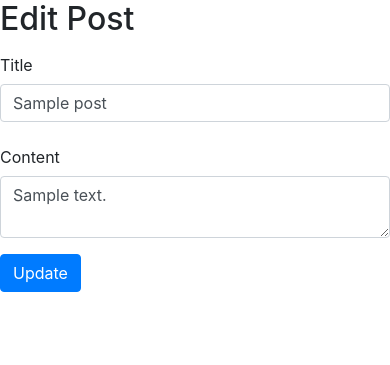
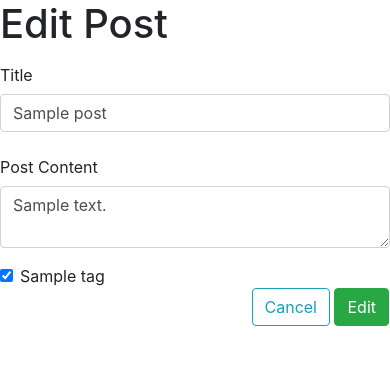
Before and after one commit to plevantis91/flask-blogly2, a Flask app: page /posts/1/edit in a window 390 px wide. Shown: the part 56-421 px from the top of the page. Run offline with Flask 3, Linux system fonts and the light colour scheme; tables that the repository leaves empty hold one stand-in row (values such as "Sample post"); some libraries are stand-ins or nearby versions.

Commit message:
finished

```diff
--- a/app.py
+++ b/app.py
@@ -1,13 +1,13 @@
 from flask import Flask, render_template, redirect, request, url_for, flash
 from flask_debugtoolbar import DebugToolbarExtension
-from models import db, connect_db, User, Post
+from models import db, connect_db, User, Post, Tag, PostTag
 
 app = Flask(__name__)
 app.config['SQLALCHEMY_DATABASE_URI'] = 'postgresql:///blogly'
 app.config['SQLALCHEMY_TRACK_MODIFICATIONS'] = False
 app.config['SECRET_KEY'] = 'hushhushhush'
 
-app.debug = True
+app.debug = False
 
 debug = DebugToolbarExtension(app)
 
@@ -17,15 +17,14 @@ with app.app_context():
     db.create_all()  # Create tables if they don't exist
     print('Tables created')
 
-
 @app.route('/')
 def home():
     # Displays a page with the list of users
     users = User.query.order_by(User.last_name, User.first_name).all()
-    return render_template('/users/index.html', users=users)
+    return render_template('users/index.html', users=users)
 
 
-@app.route('/form', methods = ["GET","POST"])
+@app.route('/users/form', methods = ["GET","POST"])
 def create_user():
     # Display page with the form to create a new user
     if request.method == 'POST':
@@ -40,7 +39,7 @@ def create_user():
 
         return redirect('/')
 
-    return render_template('/users/form.html')
+    return render_template('users/form.html')
 
 
 @app.route('/users/<int:user_id>')
@@ -76,17 +75,23 @@ def delete_user(user_id):
 
     return redirect('/')
 
-@app.route('/posts/<int:user_id>/form', methods = ['GET', 'POST'])
+# Posts routes
+
+@app.route('/users/<int:user_id>/post/form', methods = ['GET', 'POST'])
 def create_post(user_id):
     # Creates new post by specified user
     if request.method == 'GET':
         user = User.query.get_or_404(user_id)
-        return render_template('/posts/form.html', user=user)
+        tags = Tag.query.all()
+        return render_template('posts/form.html', user=user, tags=tags)
     elif request.method == 'POST':
         user = User.query.get_or_404(user_id)
+        tag_ids = [int(num) for num in request.form.getlist("tags")]
+        tags = Tag.query.filter(Tag.id.in_(tag_ids)).all()
         new_post = Post(title=request.form.get('title'),
                         content=request.form.get('content'),
-                        user=user)
+                        user=user,
+                        tags=tags)
     db.session.add(new_post)
     db.session.commit()
     flash(f"Post has been added.")
@@ -97,18 +102,21 @@ def create_post(user_id):
 def post_detail(post_id):
     # Displays page with info of a specified post
     post = Post.query.get_or_404(post_id)
-    return render_template('/posts/detail.html', post=post)
+    return render_template('posts/detail.html', post=post)
 
 @app.route('/posts/<int:post_id>/edit', methods=['GET', 'POST'])
 def edit_post(post_id):
     # Updates the post information
     if request.method == 'GET':
         post = Post.query.get_or_404(post_id)
-        return render_template('/posts/edit.html', post=post)
+        tags = Tag.query.all()
+        return render_template('/posts/edit.html', post=post, tags=tags)
     elif request.method == 'POST':
         post = Post.query.get_or_404(post_id)
         post.title = request.form.get('title')
         post.content = request.form.get('content')
+        tag_ids = [int(num) for num in request.form.getlist("posts")]
+        post.tags = Post.query.filter(Post.id.in_(tag_ids)).all()
 
     db.session.add(post)
     db.session.commit()
@@ -123,8 +131,63 @@ def delete_post(post_id):
     db.session.delete(post)
     db.session.commit()
 
-    return redirect(f'/users/{user_id}')
+    return redirect(f'/users/{post.user_id}')
 
+# Tag routes
+@app.route('/tags')
+def tags_list():
+    # Displays page with list of tags
+    tags = Tag.query.all()
+    return render_template('tags/index.html', tags=tags)
+
+@app.route('/tags/form', methods=['GET', 'POST'])
+def create_tag():
+    # Displays page with form to create a new tag
+    if request.method == 'GET':
+        posts = Post.query.all()
+        return render_template('tags/form.html', posts=posts)
+    elif request.method == 'POST':
+      post_ids = [int(num) for num in request.form.getlist("posts")]
+      posts = Post.query.filter(Post.id.in_(post_ids)).all()
+      new_tag = Tag(name=request.form['name'], posts=posts)
+
+    db.session.add(new_tag)
+    db.session.commit()
+
+    return redirect('/tags')
+
+@app.route('/tags/<int:tag_id>')
+def tag_detail(tag_id):
+    # Displays page with info of a specified tag
+    tag = Tag.query.get_or_404(tag_id)
+    return render_template('tags/detail.html', tag=tag)
+
+@app.route('/tags/<int:tag_id>/edit', methods=['GET', 'POST'])
+def edit_tag(tag_id):
+    # Updates the tag information
+    if request.method == 'GET':
+        posts=Post.query.all()
+        tag = Tag.query.get_or_404(tag_id)
+        return render_template('/tags/edit.html', tag=tag, posts=posts)
+    elif request.method == 'POST':
+        tag = Tag.query.get_or_404(tag_id)
+        tag.name = request.form.get('name')
+        post_ids = [int(num) for num in request.form.getlist("posts")]
+        tag.posts = Post.query.filter(Post.id.in_(post_ids)).all()
+
+    db.session.add(tag)
+    db.session.commit()
+
+    return redirect('/tags')
+
+@app.route('/tags/<int:tag_id>/delete', methods=['POST'])
+def delete_tag(tag_id):
+    # Deletes specified tag
+    tag = Tag.query.get_or_404(tag_id)
+    db.session.delete(tag)
+    db.session.commit()
+
+    return redirect('/tags')
 
 
 if __name__ == '__main__':
--- a/templates/posts/edit.html
+++ b/templates/posts/edit.html
@@ -1,25 +1,56 @@
 {% extends 'base.html' %}
 
-{% block title %} Edit Post {% endblock %}
+{% block title %}Edit Post{% endblock %}
 
 {% block content %}
-<h2>Edit Post</h2>
-<form method="POST" class="form-horizontal">
+
+<h1>Edit Post</h1>
+
+<form method="POST" action="/posts/{{ post.id }}/edit">
+
   <div class="form-group row">
     <label for="title" class="col-sm-2 col-form-label">Title</label>
     <div class="col-sm-10">
-            <input type="text" class="form-control" id="title" name="title" value="{{ post.title }}" required>
+      <input class="form-control" id="title" name="title" value="{{ post.title }}">
     </div>
   </div>
+
   <div class="form-group row">
-        <label for="content" class="col-sm-2 col-form-label">Content</label>
+    <label for="content" class="col-sm-2 col-form-label">Post Content</label>
     <div class="col-sm-10">
-            <textarea type="text" class="form-control" id="content" name="content" required>{{ post.content }}</textarea>
+      <textarea class="form-control"
+                id="content"
+                name="content">{{ post.content }}</textarea>
     </div>
   </div>
+
+  <div class="form-check">
+    {% for tag in tags %}
+    <div>
+      <input class="form-check-input"
+             type="checkbox"
+             value="{{ tag.id }}"
+             id="tag_{{ tag.id }}"
+             {% if tag in post.tags %}checked{% endif %}
+             name="tags">
+      <label class="form-check-label" for="tag_{{ tag.id }}">
+        {{ tag.name }}
+      </label>
+    </div>
+    {% endfor %}
+  </div>
+
   <div class="form-group row">
-        <div class="col-sm-10 offset-sm-2">
-            <button type="submit" class="btn btn-primary">Update</button>
+    <div class="ml-auto mr-3">
+      <a href="/users/{{ post.user_id }}" class="btn btn-outline-info">
+        Cancel
+      </a>
+      <button type="submit" class="btn btn-success">
+        Edit
+      </button>
     </div>
   </div>
+
+</form>
+
 {% endblock %}
```
Also changed, not shown: models.py (+28 -9 lines), templates/posts/detail.html (+15 -3 lines), templates/posts/form.html (+11 -1 lines), templates/tags/detail.html (added, +23 -0 lines), templates/tags/edit.html (added, +37 -0 lines), templates/tags/form.html (added, +24 -0 lines), templates/tags/index.html (added, +17 -0 lines), templates/users/detail.html (+7 -6 lines). Lines whose indentation alone changed are shown as unchanged.
